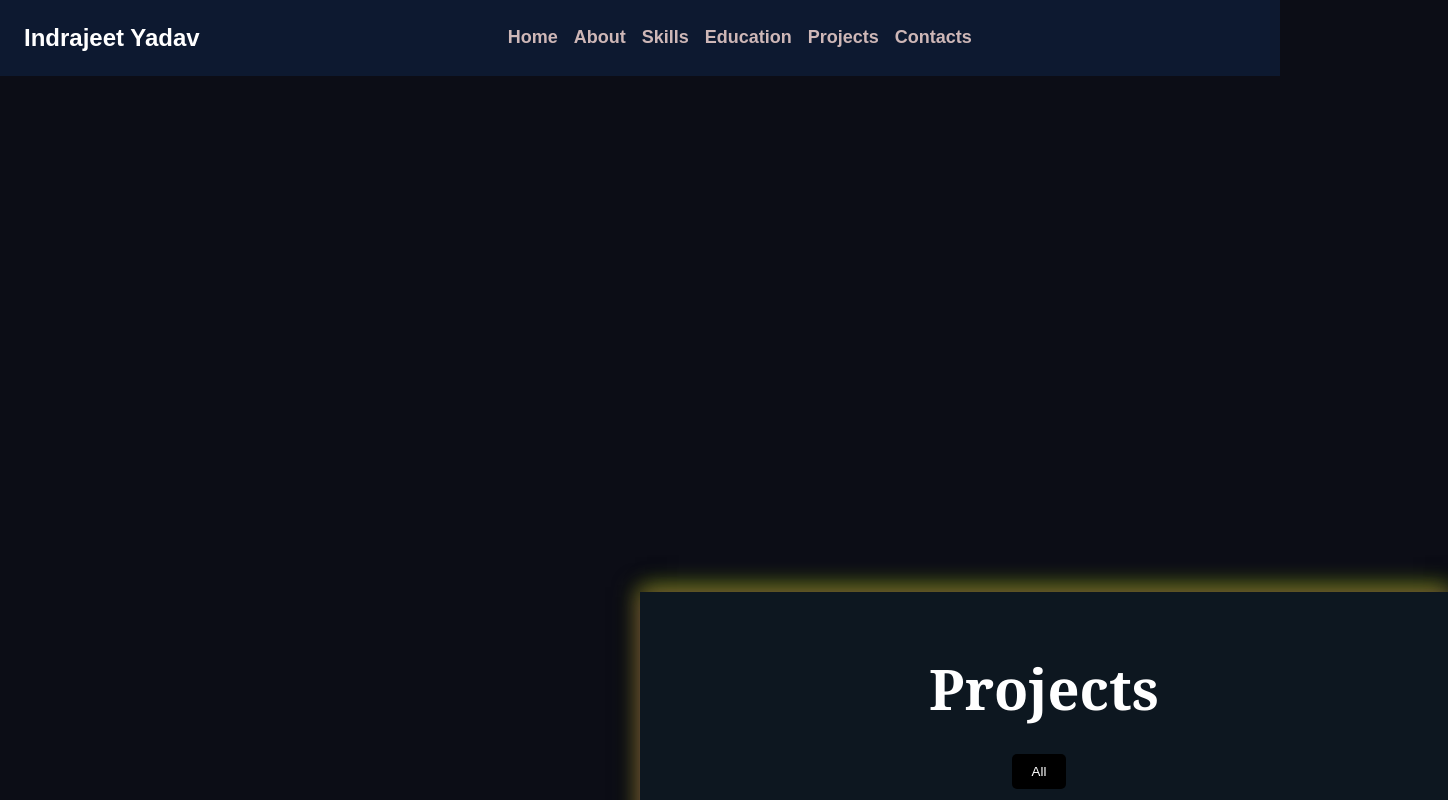
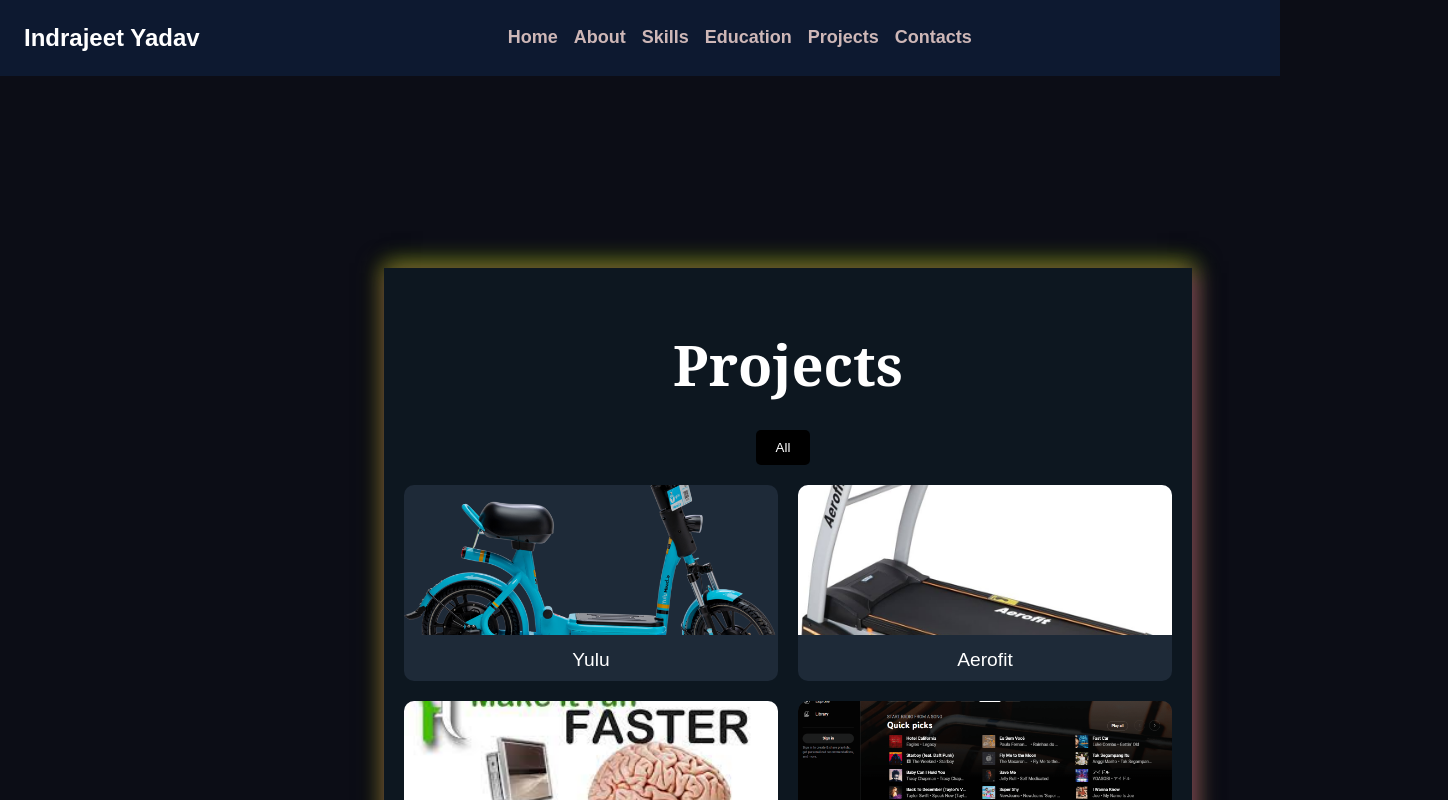
Before and after one commit to Indrajeety993648/PortfolioReact, a React (Create React App) app: page /projects in a window 1280 px wide. Shown: the top 800 px of the page, 1448 px wide, since content can reach past the window. Built offline with nearby package versions, Linux system fonts and the light colour scheme.

Commit message:
Your descriptive commit message

```diff
--- a/src/Projects.css
+++ b/src/Projects.css
@@ -1,11 +1,9 @@
 .projects-container {
   position: absolute;
-  top: 50%;
-  left: 50%;
-  margin-bottom: 25%;
+  left: 30%;
+  margin-bottom: 35%;
   margin-right: 25%;
-  /* transform: translate(-50%, -50%); */
-  margin-top: 15%; /* Adjusted margin-top for positioning */
+  margin-top:15%;
   padding: 20px;
   color: #fff;
   background-color: #0d1720;
```
